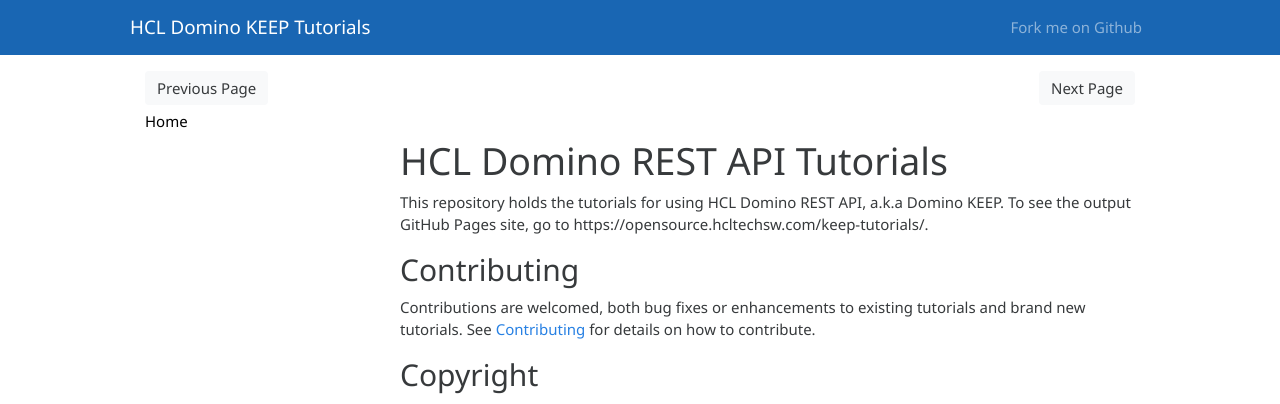
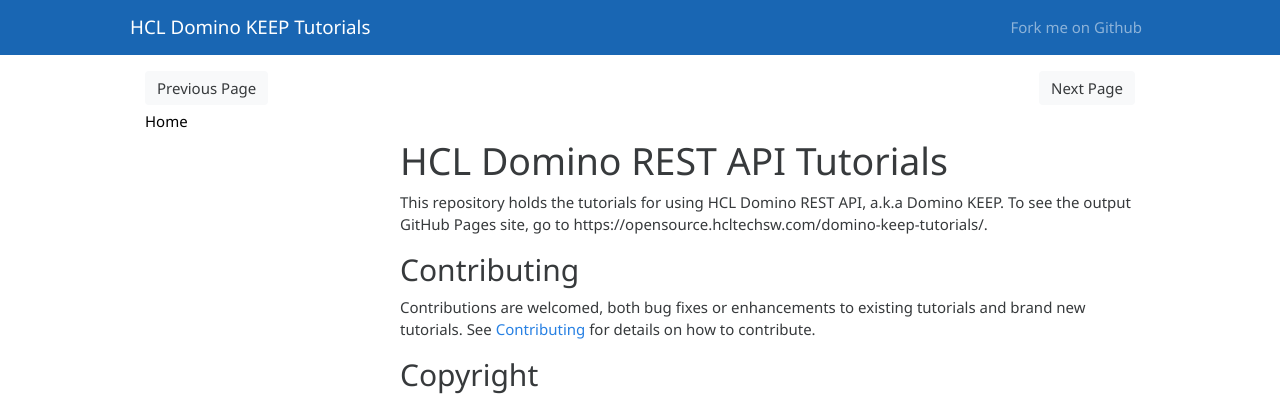
Before and after one commit to HCL-TECH-SOFTWARE/domino-keep-tutorials, a Jekyll site: the page built from README.md, in a window 1280 px wide. Shown: the top 404 px of the page. Built offline with Jekyll 4.4.1, drawn with Linux system fonts in a browser that asks for light colours; our own code applies the rules of GitHub Pages for plain Markdown files.

Commit message:
Incorrect base URLs

```diff
--- a/README.md
+++ b/README.md
@@ -1,6 +1,6 @@
 # HCL Domino REST API Tutorials
 
-This repository holds the tutorials for using HCL Domino REST API, a.k.a Domino KEEP. To see the output GitHub Pages site, go to https://opensource.hcltechsw.com/keep-tutorials/.
+This repository holds the tutorials for using HCL Domino REST API, a.k.a Domino KEEP. To see the output GitHub Pages site, go to https://opensource.hcltechsw.com/domino-keep-tutorials/.
 
 ## Contributing
 
--- a/_config.yml
+++ b/_config.yml
@@ -15,11 +15,11 @@
 # in the templates via {{ site.myvariable }}.
 title: HCL Domino KEEP Tutorials
 description: Tutorial for Domino KEEP
-baseurl: /hcl-tech-software/keep-tutorials
+baseurl: /hcl-tech-software/domino-keep-tutorials
 url:  # the base hostname & protocol for your site, e.g. http://example.com
 twitter_username:
 github_username:
-repository: hcl-tech-software/keep-tutorials # GitHub repo, e.g. paulswithers/project-jig3dw
+repository: hcl-tech-software/domino-keep-tutorials # GitHub repo, e.g. paulswithers/project-jig3dw
 copyright_info: "&copy; Copyright HCL America, Inc. 2021"
 
 # Build settings
@@ -27,7 +27,7 @@
 theme: jekyll-theme-tactile
 github:
   is_project_page: true
-  repository_url: https://github.com/hcl-tech-software/keep-tutorials
+  repository_url: https://github.com/hcl-tech-software/domino-keep-tutorials
   repository_name:  Domino KEEP Tutorials
   owner_url:  https://github.com/hcl-tech-software
   owner_name: HCL Software
```
